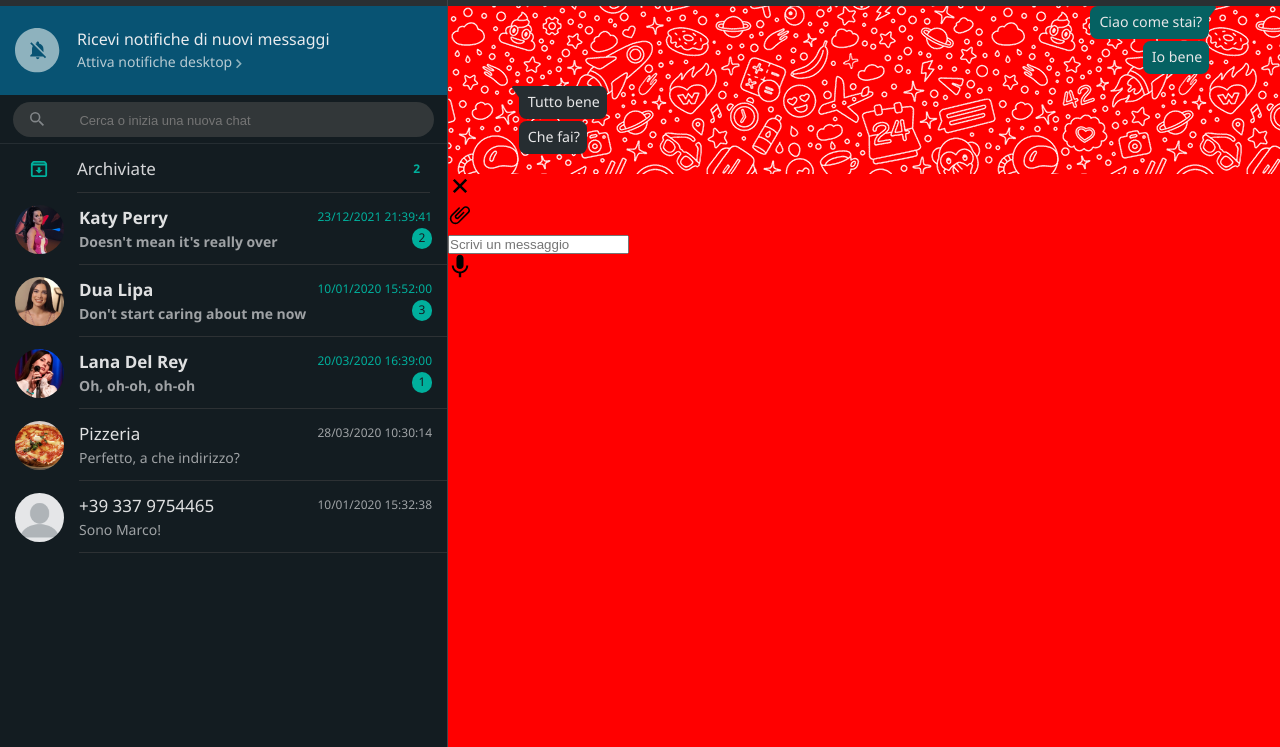
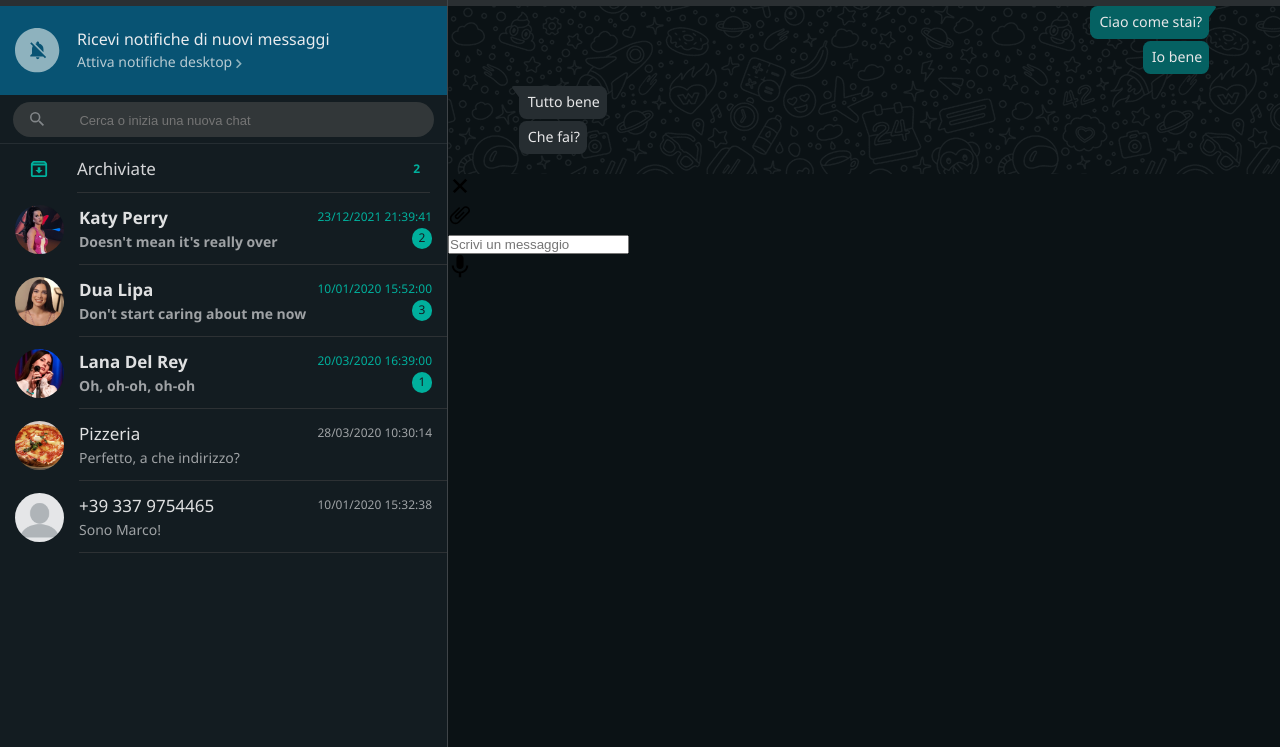
Before and after one commit to lorenzo-guerrini/vue-boolzapp, a plain HTML site: page index.html in a window 1280 px wide. Shown: the part 53-800 px from the top of the page. Drawn offline with nearby package versions, Linux system fonts and the light colour scheme.

Commit message:
aggiunto sfondo chat

```diff
--- a/style.css
+++ b/style.css
@@ -398,7 +398,7 @@ header {
 /* ---- MAIN ---- */
 main {
     width: 65%;
-    background-color: red;
+    background-color: rgba(13, 20, 24, 0.6);
 }
 
 .last-seen {
@@ -407,8 +407,21 @@ main {
 }
 
 #user-chat {
-    background-image: url("img/background.png");
+    position: relative;
+    display: block;
 }
+
+#user-chat::after {
+    content: "";
+    background: url("img/background.png");
+    opacity: 0.2;
+    top: 0;
+    left: 0;
+    bottom: 0;
+    right: 0;
+    position: absolute;
+    z-index: -1;
+  }
 
 /* Messaggi */
 #user-chat {
```
